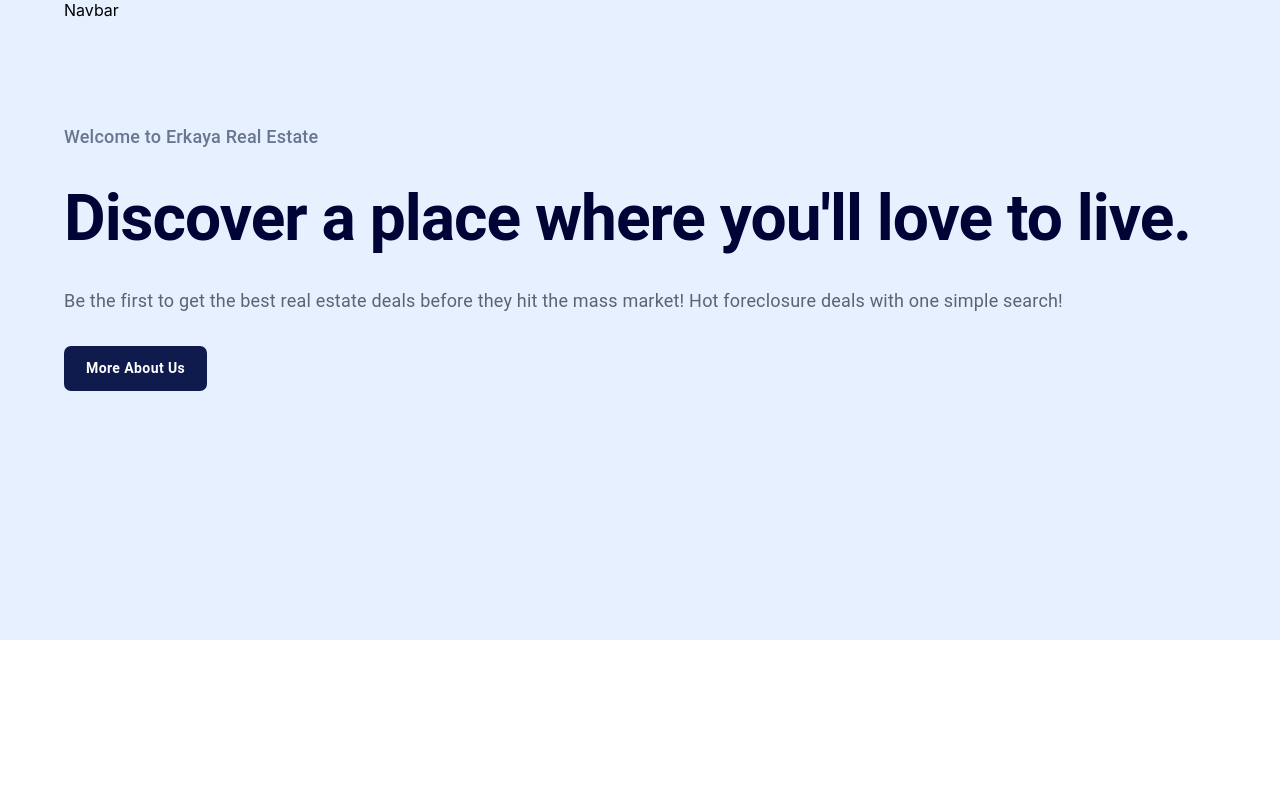
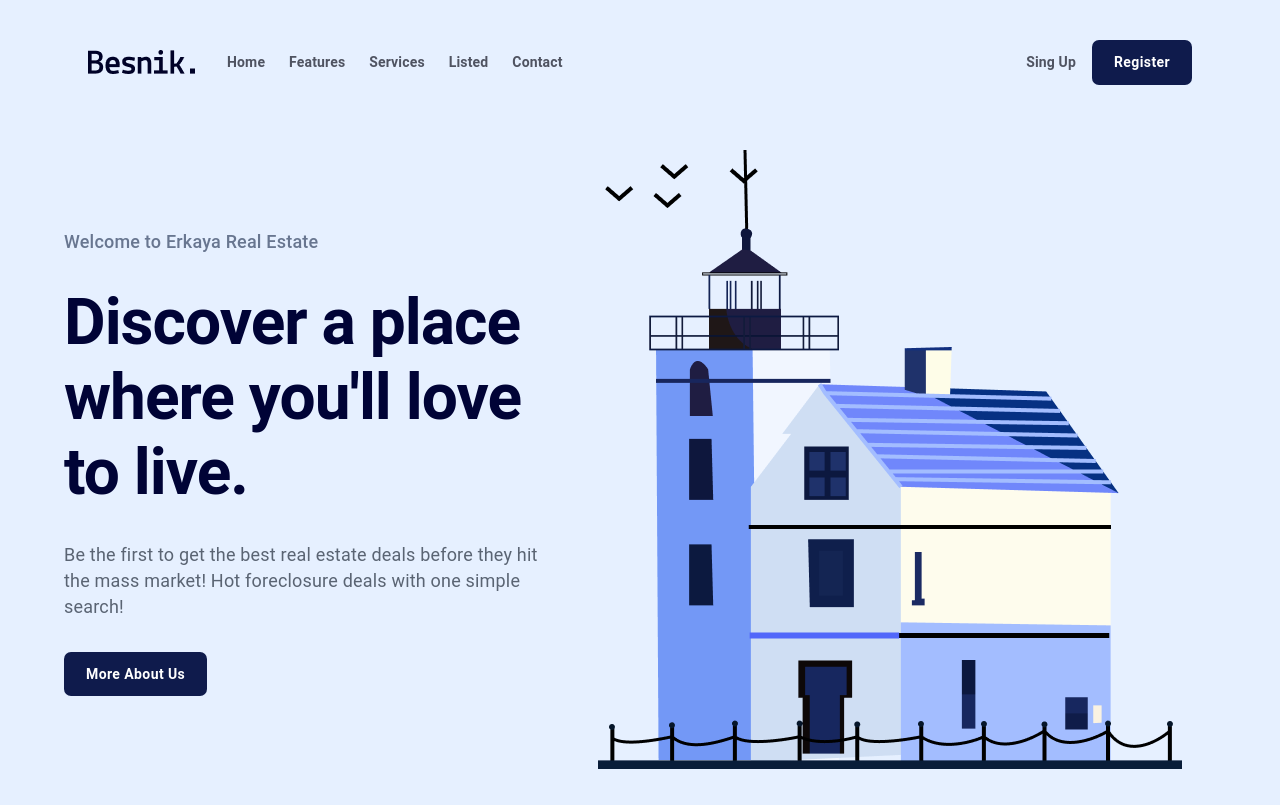
Before and after one commit to merkaya1/React-Apps, a React (Create React App) app in the folder real-estate/: page / in a window 1280 px wide. Built offline with nearby package versions, Linux system fonts and the light colour scheme.

Commit message:
Navbar finish

```diff
--- a/real-estate/package.json
+++ b/real-estate/package.json
@@ -5,6 +5,7 @@
   "dependencies": {
     "@emotion/react": "^11.10.6",
     "@emotion/styled": "^11.10.6",
+    "@mui/icons-material": "^5.11.11",
     "@mui/material": "^5.11.11",
     "@testing-library/jest-dom": "^5.16.5",
     "@testing-library/react": "^13.4.0",
--- a/real-estate/src/Components/Hero.jsx
+++ b/real-estate/src/Components/Hero.jsx
@@ -12,7 +12,7 @@ const Hero = () => {
     justifyContent: 'center',
     gap: theme.spacing(5),
     marginTop: theme.spacing(3),
-    [theme.breakpoints.down('sm')]: {
+    [theme.breakpoints.down('md')]: {
       flexDirection: 'column',
       alignItems: 'center',
       textAlign: 'center'
@@ -46,6 +46,10 @@ const Hero = () => {
             </Typography>
             <CustomButton backgroundColor='#0f1b4c' color='#fff' buttonText='More About Us' heroBtn={true} />
           </Box>
+
+          <Box sx={{ flex: '1.25' }}>
+            <img src={heroImg} alt='heroImg' style={{ maxWidth: '100%', marginBottom: '2rem' }} />
+          </Box>
         </CustomBox>
       </Container>
     </Box>
--- a/real-estate/src/Components/Navbar.jsx
+++ b/real-estate/src/Components/Navbar.jsx
@@ -1,7 +1,128 @@
-import React from 'react';
+import * as React from 'react';
+import Box from '@mui/material/Box';
+import Typography from '@mui/material/Typography';
+import MenuIcon from '@mui/icons-material/Menu';
+import FeaturedPlayListIcon from '@mui/icons-material/FeaturedPlayList';
+import MiscellaneousServicesIcon from '@mui/icons-material/MiscellaneousServices';
+import ListAltIcon from '@mui/icons-material/ListAlt';
+import HomeIcon from '@mui/icons-material/Home';
+import ContactsIcon from '@mui/icons-material/Contacts';
+import logoImg from '../media/logo.png';
+import { Container } from '@mui/system';
+import CustomButton from './CustomButton';
+import { Drawer, List, ListItem, ListItemButton, ListItemIcon, ListItemText, styled } from '@mui/material';
+import { useState } from 'react';
 
-const Navbar = () => {
-  return <div>Navbar</div>;
+export const Navbar = () => {
+  const [mobileMenu, setMobileMenu] = useState({
+    left: false
+  });
+
+  const toggleDrawer = (anchor, open) => (event) => {
+    if ((event.type === 'keydown' && event.type === 'Tab') || event.type === 'Shift') {
+      return;
+    }
+
+    setMobileMenu({ ...mobileMenu, [anchor]: open });
+  };
+
+  const list = (anchor) => (
+    <Box
+      sx={{ width: anchor === 'top' || anchor === 'bottom' ? 'auto' : 250 }}
+      role='presentation'
+      onClick={toggleDrawer(anchor, false)}
+      onKeyDown={toggleDrawer(anchor, false)}>
+      <List>
+        {['Home', 'Features', 'Services', 'Listed', 'Contact'].map((item, index) => (
+          <ListItem key={index} disablePadding>
+            <ListItemButton>
+              <ListItemIcon>
+                {index === 0 && <HomeIcon />}
+                {index === 1 && <FeaturedPlayListIcon />}
+                {index === 2 && <MiscellaneousServicesIcon />}
+                {index === 3 && <ListAltIcon />}
+                {index === 4 && <ContactsIcon />}
+              </ListItemIcon>
+              <ListItemText primary={item} />
+            </ListItemButton>
+          </ListItem>
+        ))}
+      </List>
+    </Box>
+  );
+
+  const NavLink = styled(Typography)(({ theme }) => ({
+    fontSize: '14px',
+    color: '#4f5361',
+    fontWeight: 'bold',
+    cursor: 'pointer',
+    '&:hover': {
+      color: '#fff'
+      // opacity: '0.6'
+    }
+  }));
+
+  const NavbarLinksBox = styled(Box)(({ theme }) => ({
+    display: 'flex',
+    alignItems: 'center',
+    justifyContent: 'center',
+    gap: theme.spacing(3),
+    [theme.breakpoints.down('md')]: {
+      display: 'none'
+    }
+  }));
+
+  const CustomMenuIcon = styled(MenuIcon)(({ theme }) => ({
+    cursor: 'pointer',
+    display: 'none',
+    marginRight: theme.spacing(2),
+    [theme.breakpoints.down('md')]: {
+      display: 'block'
+    }
+  }));
+
+  const NavbarContainer = styled(Container)(({ theme }) => ({
+    display: 'flex',
+    alignItems: 'center',
+    justifyContent: 'space-between',
+    padding: theme.spacing(5),
+    [theme.breakpoints.down('md')]: {
+      padding: theme.spacing(2)
+    }
+  }));
+
+  const NavbarLogo = styled('img')(({ theme }) => ({
+    cursor: 'pointer',
+    [theme.breakpoints.down('md')]: {
+      display: 'none'
+    }
+  }));
+
+  return (
+    <NavbarContainer>
+      <Box sx={{ display: 'flex', alignItems: 'center', justifyContent: 'center', gap: '2rem' }}>
+        <Box sx={{ display: 'flex', alignItems: 'center' }}>
+          <CustomMenuIcon onClick={toggleDrawer('left', true)} />
+          <Drawer anchor='left' open={mobileMenu['left']} onclose={toggleDrawer('left', false)}>
+            {list('left')}
+          </Drawer>
+          <NavbarLogo src={logoImg} alt='logo' />
+        </Box>
+        <NavbarLinksBox>
+          <NavLink variant='body2'>Home</NavLink>
+          <NavLink variant='body2'>Features</NavLink>
+          <NavLink variant='body2'>Services</NavLink>
+          <NavLink variant='body2'>Listed</NavLink>
+          <NavLink variant='body2'>Contact</NavLink>
+        </NavbarLinksBox>
+      </Box>
+
+      <Box sx={{ display: 'flex', alignItems: 'center', justifyContent: 'center', gap: '1rem' }}>
+        <NavLink variant='body2'>Sing Up</NavLink>
+        <CustomButton backgroundColor='#0f1b4c' color='#fff' buttonText='Register' />
+      </Box>
+    </NavbarContainer>
+  );
 };
 
 export default Navbar;
```
Also changed, not shown: 1 other file (tests, documents, lock files or other folders).
